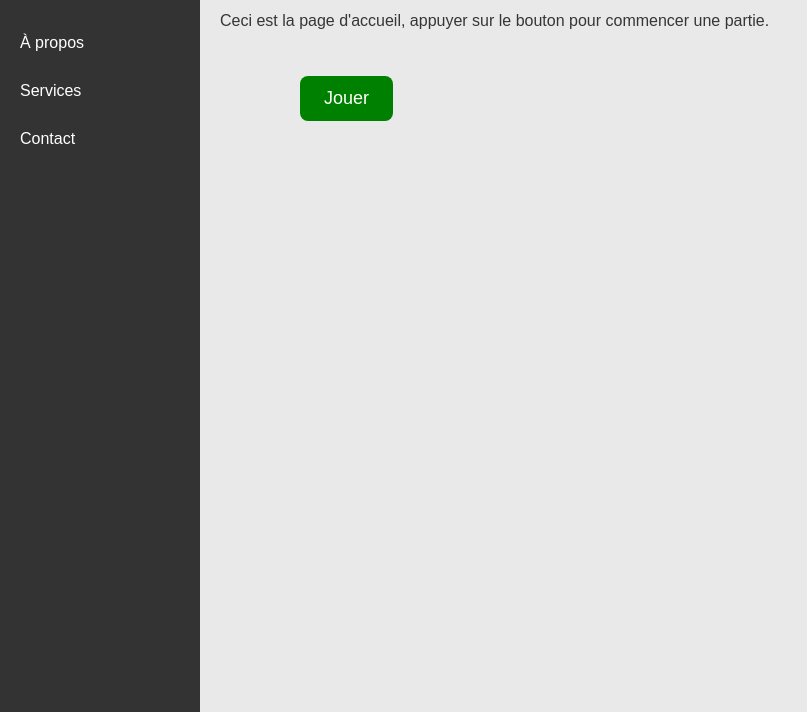
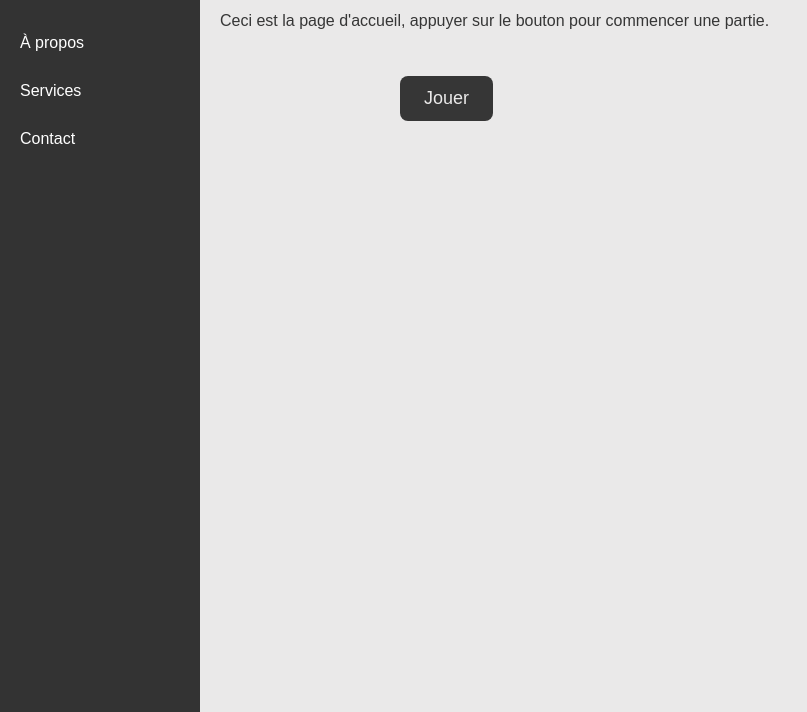
Before and after one commit to barimuls/PE41_YaltaChess, a plain HTML site: page Code/index.html in a window 1280 px wide. Shown: the part 88-800 px from the top of the page, without its empty margins (0-807 px from the left). Drawn offline with Linux system fonts and the light colour scheme.

Commit message:
index.html

```diff
--- a/Code/index.html
+++ b/Code/index.html
@@ -63,8 +63,8 @@
         }
 
         .mon-bouton {
-        background-color: green;
-        color: white;
+        background-color: #363636;
+        color: #eae9e9;
         font-size: 18px;
         padding: 12px 24px;
         margin: 30px;
@@ -72,7 +72,7 @@
         border: none;
         cursor: pointer;
         position: relative;
-        left: 50px; /* déplacement horizontal */
+        left: 150px; /* déplacement horizontal */
         }
 
     </style>
```
